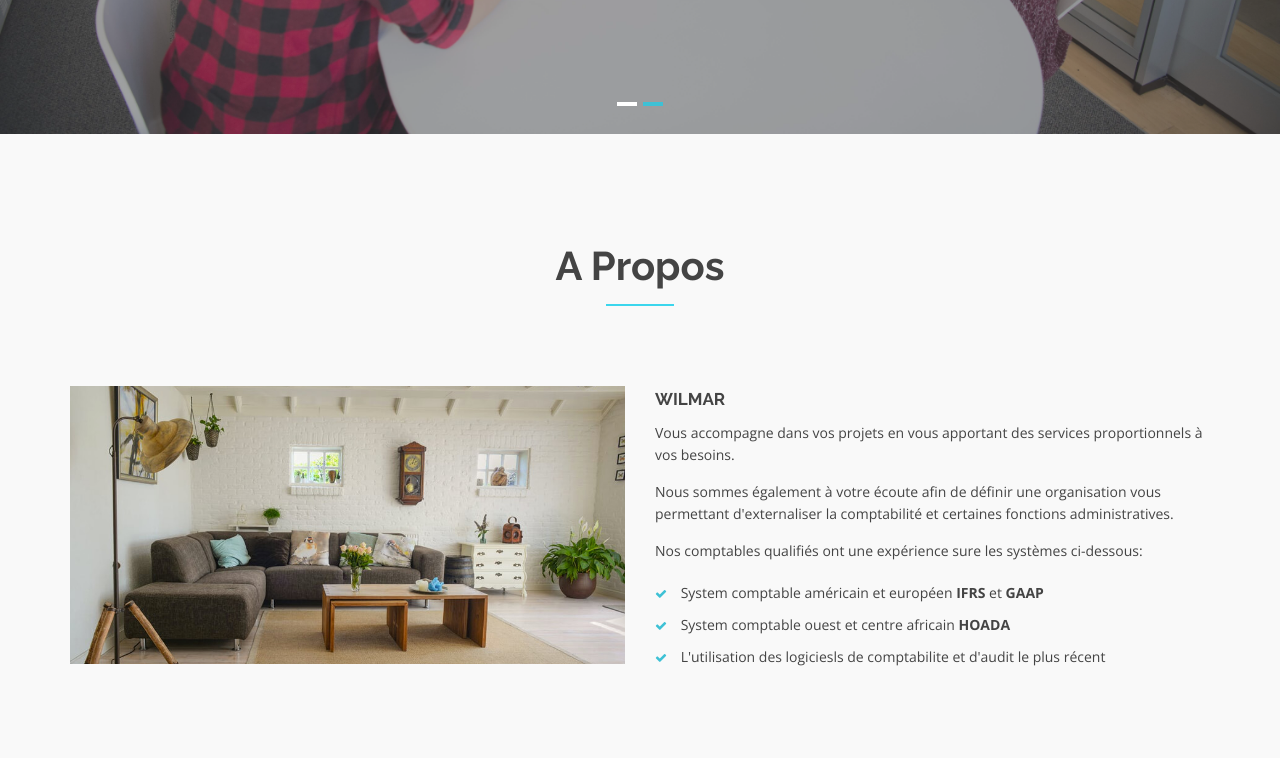
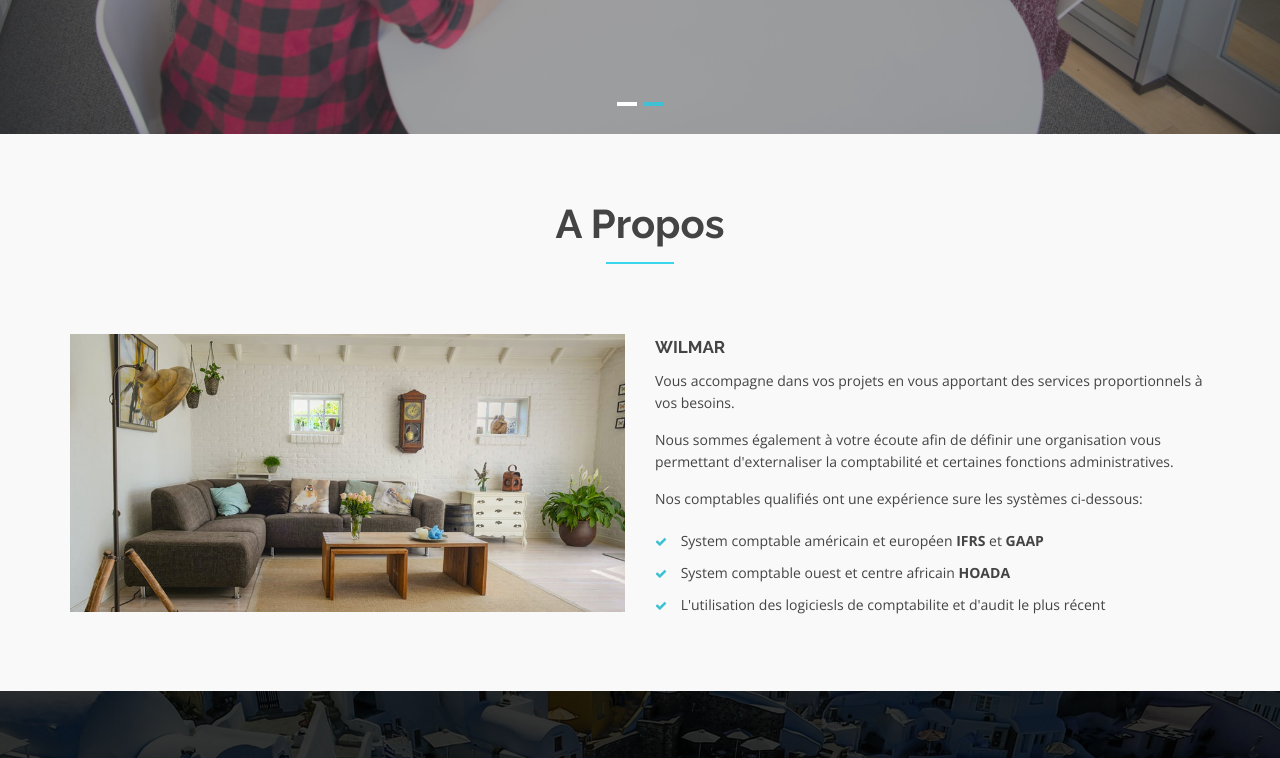
Before and after one commit to mkwilfreid/wilmar, a plain HTML site: page index.html in a window 1280 px wide. Shown: the part 720-1478 px from the top of the page. Drawn offline with nearby package versions, Linux system fonts and the light colour scheme.

Commit message:
second commit

```diff
--- a/css/style.css
+++ b/css/style.css
@@ -159,7 +159,7 @@ textarea:focus {
 }
 
 .push-down {
-  padding-top: 30px;
+  padding-top: 20px;
 }
 
 /* Back to top button */
@@ -230,7 +230,7 @@ div#preloader {
 }
 
 .area-padding {
-  padding: 8em 20px 10px 20px;
+  padding: 5em 20px 70px 20px;
 }
 
 .area-padding-3 {
@@ -497,9 +497,9 @@ div#preloader {
   3. About Area
 --------------------------------*/
 
-#about, #services, #contact{
+/* #about, #services, #contact{
   height: 80%;
-}
+} */
 .about-area {
   background-color: #f9f9f9;
 }
```
